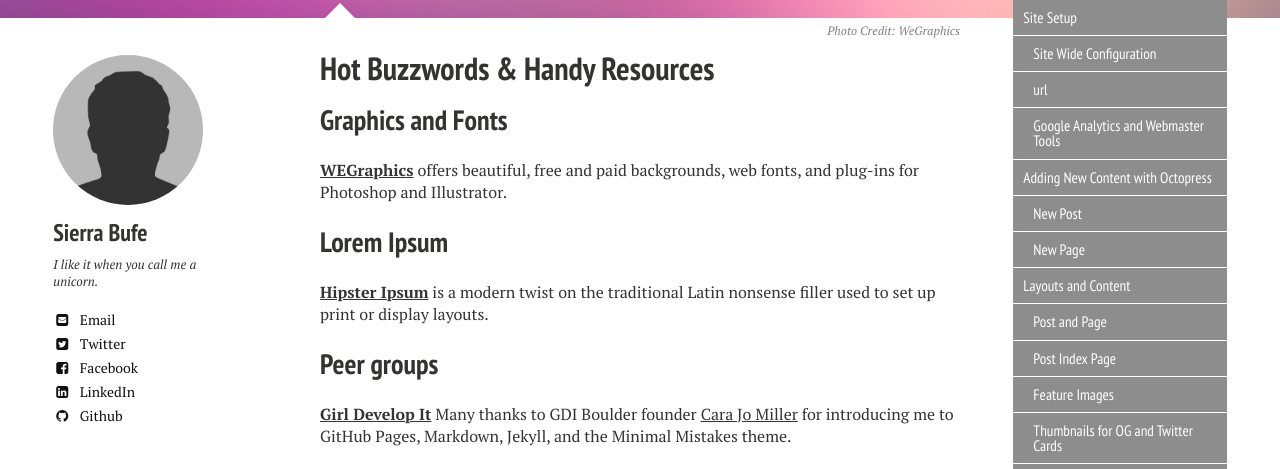
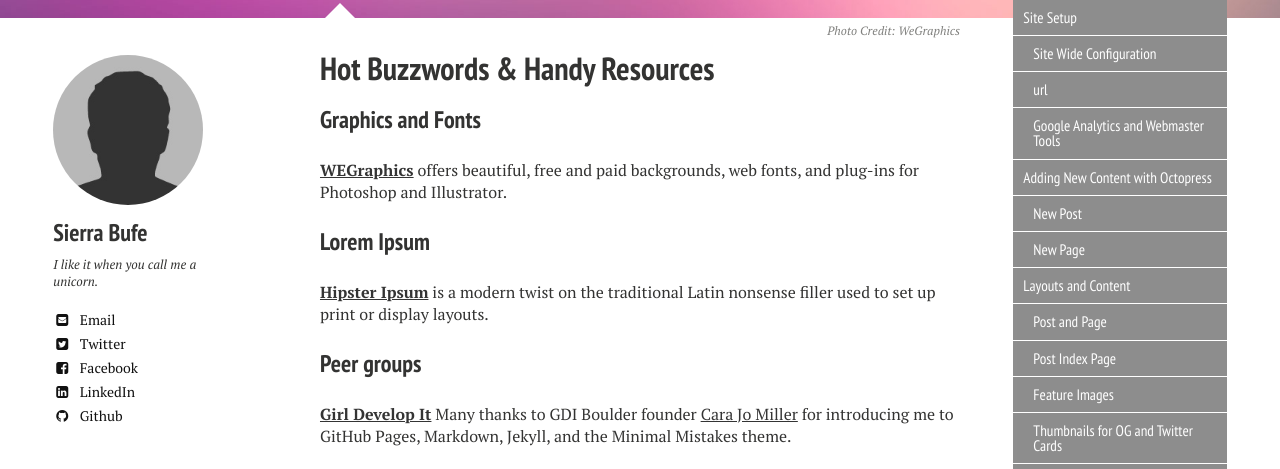
Before and after one commit to sbufe/maker-blog, a Jekyll site: the page built from resources-for-beginners/index.md, in a window 1280 px wide. Shown: the part 403-872 px from the top of the page. Built offline with Jekyll 4.4.1, drawn with Linux system fonts in a browser that asks for light colours; nearby versions of some CDN libraries.

Commit message:
Minor edits

```diff
--- a/resources-for-beginners/index.md
+++ b/resources-for-beginners/index.md
@@ -11,15 +11,15 @@ image:
 
 {% include _toc.html %}
 
-## Graphics and Fonts
+### Graphics and Fonts
 
 [**WEGraphics**](http://wegraphics.net/tag/free) offers beautiful, free and paid backgrounds, web fonts, and plug-ins for Photoshop and Illustrator.
 
-## Lorem Ipsum
+### Lorem Ipsum
 
 [**Hipster Ipsum**](http://hipsum.co) is a modern twist on the traditional Latin nonsense filler used to set up print or display layouts.
 
-## Peer groups
+### Peer groups
 
 [**Girl Develop It**](https://www.girldevelopit.com/chapters) Many thanks to GDI Boulder founder [Cara Jo Miller](https://www.linkedin.com/in/carajomiller) for introducing me to GitHub Pages, Markdown, Jekyll, and the Minimal Mistakes theme.
 
```
Also changed, not shown: skills/index.md (+2 -1 lines).
